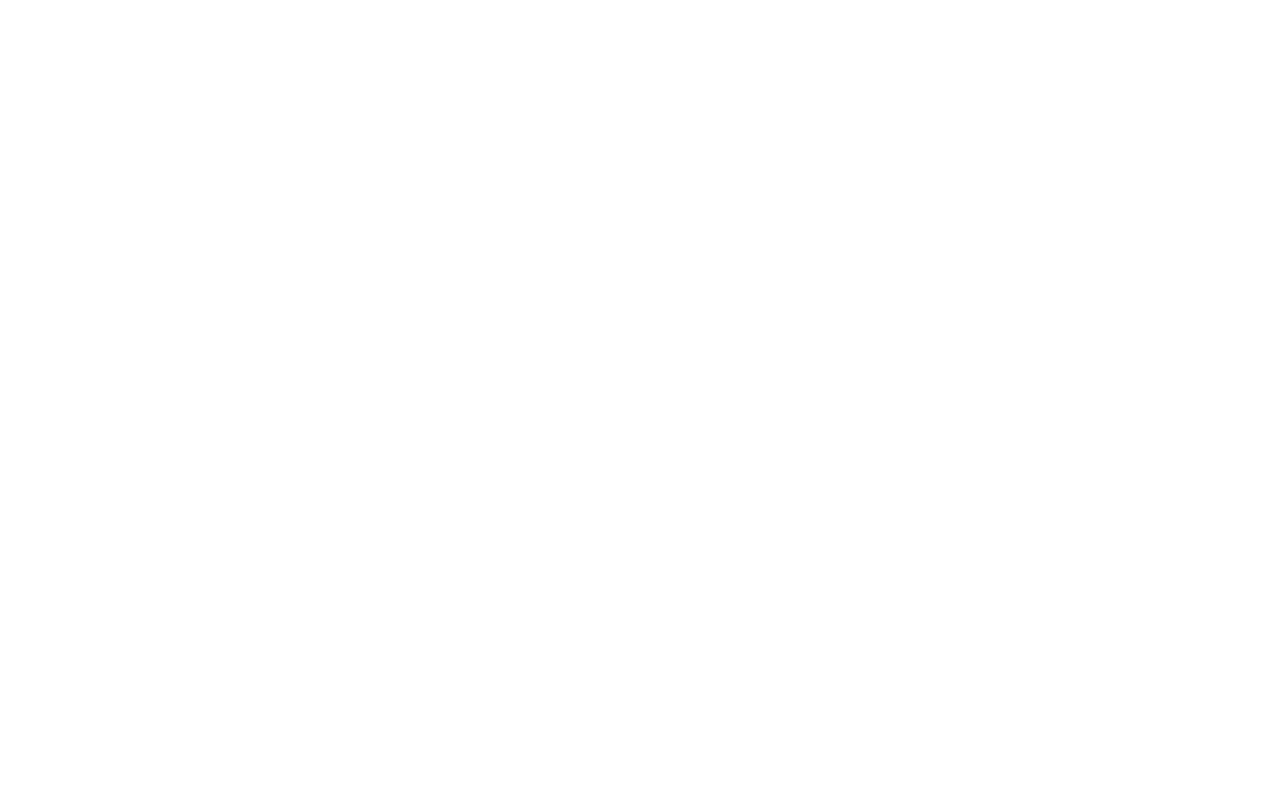
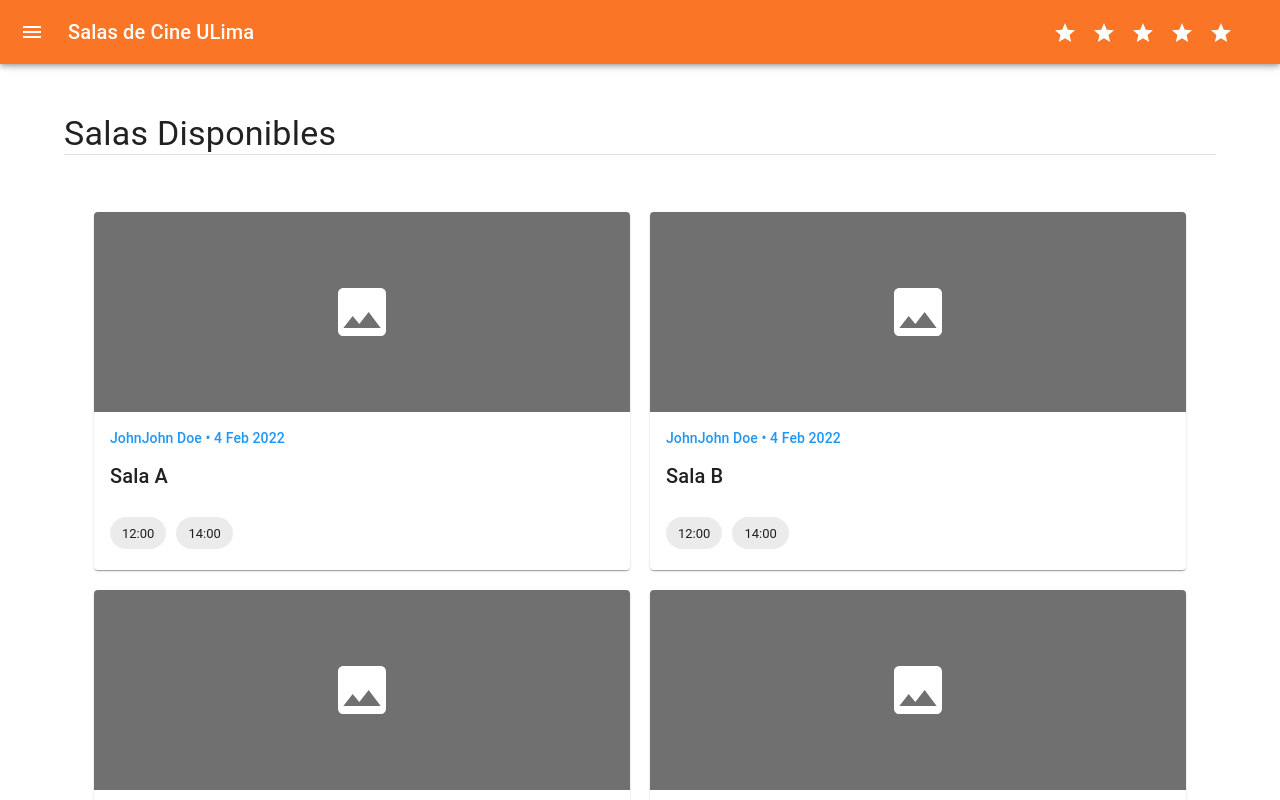
Before and after one commit to fcuya13/fcuya13.github.io, a React (Create React App) app: page /salas in a window 1280 px wide. Before the commit this address had no page. Shown: the top 800 px of the page. Built offline with nearby package versions, Linux system fonts and the light colour scheme.

Commit message:
SalasPage + Update SalaItemPage

```diff
--- a/src/App.js
+++ b/src/App.js
@@ -4,8 +4,9 @@
 import RegisterPage from "./pages/RegisterPage";
 import MoviesPage from "./pages/MoviesPage"
 import ReservaPage from "./pages/ReservaPage"
+import PeliculaItemPage from "./pages/PeliculaItemPage";
+import SalasPage from "./pages/SalasPage";
 import SalaItemPage from "./pages/SalaItemPage";
-import PeliculaItemPage from "./pages/PeliculaItemPage";
 
 function App() {
   return (
@@ -16,8 +17,9 @@
         <Route path="/registro" Component={RegisterPage}/>
         <Route path="/peliculas" Component={MoviesPage}/>
         <Route path="/reserva" Component={ReservaPage}/>
-        <Route path="/salaItem" Component={SalaItemPage}/>
         <Route path="/peliculas/beekeeper-sentencia-de-muerte" Component={PeliculaItemPage}/>
+        <Route path="/salas" Component={SalasPage}/>
+        <Route path="/salas/sala-a" Component={SalaItemPage}/>
       </Routes>
     </div>
   );
--- /dev/null
+++ b/src/components/CardList2.jsx
@@ -0,0 +1,21 @@
+import { Grid } from "@mui/material"
+import Cards2 from "./Cards2"
+
+const SalasRowCards = (props) => {
+    return <Grid
+        container
+        sx={ {marginBottom : '25px'}}>
+            {
+            props.row.map((elem) => {
+                return <Cards2
+                    inf={ elem.inf }
+                    tittle= { elem.tittle }
+                    labels = { elem.labels }
+                    path = { elem.path }
+                />
+            })
+        }
+    </Grid>
+}
+
+export default SalasRowCards
--- /dev/null
+++ b/src/components/Cards2.jsx
@@ -0,0 +1,56 @@
+import { Grid, Card, CardActionArea, CardMedia, CardContent, Typography, Icon, Chip } from '@mui/material';
+import PhotoIcon from '@mui/icons-material/Photo';
+import { Link } from "react-router-dom";
+
+const Cards2 = (props) => {
+    return (
+        <Grid item xs={6} justifyContent="center">
+            <Card sx={{ marginRight: "20px", marginBottom: "20px" }}>
+                <CardActionArea>
+                    <CardMedia
+                        sx={{
+                            backgroundColor: '#0000008F',
+                            display: 'flex',
+                            justifyContent: 'center',
+                            alignItems: 'center',
+                            height: 200
+                        }}
+                        component={Link}
+                        to={props.path}>
+                        <Icon component={PhotoIcon} style={{ fontSize: 64, color: 'white' }} />
+                    </CardMedia>
+                    <CardContent>
+                        <Typography
+                            sx={{
+                                fontSize: "14px",
+                                color: "#2196F3",
+                                fontStyle: "normal",
+                                fontWeight: 500,
+                                lineHeight: "157%",
+                                letterSpacing: 0.1
+                            }} >{props.inf}
+                        </Typography>
+                        <Typography
+                            sx={{
+                                fontSize: "20px",
+                                marginBottom: "25px",
+                                marginTop: "10px",
+                                fontStyle: "normal",
+                                fontWeight: 550,
+                                lineHeight: "160%",
+                                letterSpacing: 0.15
+                            }}>{props.tittle}</Typography>
+
+                        {props.labels.map(label => {
+                            return <Chip
+                                label={label}
+                                sx={{ marginRight: "10px", marginBottom: "5px" }} />
+                        })}
+                    </CardContent>
+                </CardActionArea>
+            </Card>
+        </Grid>
+    )
+}
+
+export default Cards2
--- a/src/components/Disponibles.jsx
+++ b/src/components/Disponibles.jsx
@@ -5,8 +5,9 @@
         border: '1px dashed #9747FF',
         backgroundColor: 'rgba(151, 71, 255, 0.04)',
         color: '#9747FF',
-        paddingLeft: '2em',
-        paddingRight: '2em'
+        padding: '4px 24px 4px 24px',
+        width: '80px',
+        height: '28px'
     }
 
     return <Box item xs = {6} width="50%" minWidth="25em" sx={{mt:8}}>
--- /dev/null
+++ b/src/components/SalasBody.jsx
@@ -0,0 +1,49 @@
+import CardList from "./CardList2"
+
+const SalasBody = () => {
+    const salasList = [
+        {
+            inf: "JohnJohn Doe • 4 Feb 2022",
+            tittle: "Sala A",
+            labels: ["12:00","14:00"],
+            path : "/salas/sala-a"
+        },
+        {
+            inf: "JohnJohn Doe • 4 Feb 2022",
+            tittle: "Sala B",
+            labels: ["12:00","14:00"],
+            path : "/salas/sala-b"
+        },
+        {
+            inf: "JohnJohn Doe • 4 Feb 2022",
+            tittle: "Sala C",
+            labels: ["12:00","14:00"],
+            path : "/salas/sala-c"
+        },
+        {
+            inf: "JohnJohn Doe • 4 Feb 2022",
+            tittle: "Sala D",
+            labels: ["12:00","14:00"],
+            path : "/salas/sala-d"
+        },
+        {
+            inf: "JohnJohn Doe • 4 Feb 2022",
+            tittle: "Sala E",
+            labels: ["12:00","14:00"],
+            path : "/salas/sala-e"
+        },
+        {
+            inf: "JohnJohn Doe • 4 Feb 2022",
+            tittle: "Sala F",
+            labels: ["12:00","14:00"],
+            path : "/salas/sala-f"
+        },
+    ]
+
+
+    return <div style={ { marginLeft: '30px', marginRight: '10px'}}>
+        <CardList row = { salasList }/>
+    </div>
+}
+
+export default SalasBody
--- a/src/pages/PeliculaItemPage.jsx
+++ b/src/pages/PeliculaItemPage.jsx
@@ -75,7 +75,7 @@
                         </Typography>
                     </CardHeader>
                     <CardContent>
-                        <Typography variant="body1" sx={{ fontSize: { xs: '1em', sm: '0.8em', md:'1em' } }}>
+                        <Typography variant="body1" color="text.secondary" sx={{ fontSize: { xs: '1em', sm: '0.8em', md:'1em' } }}>
                         La brutal campaña de venganza de un hombre adquiere dimensiones nacionales cuando se descubre que es un antiguo agente de una poderosa organización clandestina conocida como "Los apicultores".
                         </Typography>
                     </CardContent>
--- a/src/pages/SalaItemPage.jsx
+++ b/src/pages/SalaItemPage.jsx
@@ -1,26 +1,33 @@
-import { Container, Grid, Typography, Link, Card, CardMedia, CardContent, CardActions, Button } from "@mui/material"
+import { Container, Grid, Typography, Card, CardMedia, CardContent } from "@mui/material"
 import PageLayout from "../components/PageLayout"
 import LocationOnIcon from '@mui/icons-material/LocationOn';
-import Avatar from '@mui/material/Avatar';
-import Stack from '@mui/material/Stack';
 import { CardHeader } from "react-bootstrap";
+import ListaDisponibles from "../components/ListaDisponibles";
 
-
-const SalaItemPage = () => {
-
-    const buttonStyle = {
-        width: '80px',
-        height: '28px',
-        padding: '4px 24px',
-        borderRadius: '4px',
-        border: '1px dashed #9747FF',
-        background: 'rgba(151, 71, 255, 0.04)',
-        color: '#9747FF',
-    };
-
-    const cardStyle = {
-        marginTop: '24px',
-    };
+const SalaItemPage=()=>{
+    const listaSalas=[
+        {
+            avatarTitulo: "BS",
+            nombreDisponible: "Beekeper Sentencia de Muerte",
+            descripcionDisponible: "It is a long established fact that a reader will be distracted by the readable content of a page when looking at its layout.",
+            horario1: "15:00",
+            horario2: "17:00"
+        },
+        {
+            avatarTitulo: "NG",
+            nombreDisponible: "El Niño y la Garza",
+            descripcionDisponible: "It is a long established fact that a reader will be distracted by the readable content of a page when looking at its layout.",
+            horario1: "16:00",
+            horario2: "18:00"
+        },
+        {
+            avatarTitulo: "JC",
+            nombreDisponible: "Jack en la Caja Maldita 3",
+            descripcionDisponible: "It is a long established fact that a reader will be distracted by the readable content of a page when looking at its layout.",
+            horario1: "20:00",
+            horario2: "22:00"
+        }
+    ]
 
     return (
     <PageLayout>
@@ -40,121 +47,51 @@
                             <Typography variant="h4">
                                 SALA A
                             </Typography>
-                            <Typography variant='subtitle1' color="gray" sx={{ mb: 2 }}>
+                            <box>
+                                <Typography variant='subtitle1' color="gray" sx={{ mb: 2,  display:'inline-flex'}}>
                                     <LocationOnIcon sx={{ mr: 2 }}/>
-                                <Link href="#" underline="none">Pabellón X - ULima</Link>
+                                    <Typography color="#009CD2">Pabellón X - ULima</Typography>
                                 </Typography>
+                            </box>
             </Container>
         <Grid container spacing={2}>
-        <Grid item xs = {8}>
-            <Card>
+            <Grid item sm = {8} sx={{height: "100%"}}>
+                <Card variant="outlined">
                     <CardMedia
                         component="img"
-                    image="https://placehold.co/600x400"
+                        image="https://placehold.co/540x280"
                     />
                 </Card>
             </Grid>
-        <Grid item xs = {4}>
-            <Card>
+            <Grid item sm = {4} minWidth="10rem">
+                <Card sx={{height: "100%"}}>
                     <CardHeader>
-                    <Typography variant="h5" sx={{ padding: 2 }}>
+                        <Typography variant="h5" sx={{ padding: 2, pb:{xs:'0rem'}}}>
                             Historia
                         </Typography>
                     </CardHeader>
                     <CardContent>
-                    <Typography variant="body1" color="text.secondary">
+                        <Typography variant="body1" color="text.secondary" sx={{ fontSize: { xs: '1em', sm: '0.8em', md:'1em' } }}>
                         La Facultad de Comunicación tiene tres estudios, los cuales son sets profesionales que se utilizan para televisión, streaming y diversas realizaciones audiovisuales. Cada uno de ellos está equipado con tres cámaras de video digitales full HD, switcher digital, pantallas de monitoreo tanto en Control y Estudio, dos tituladores y grabadoras/reproductoras de video. El sonido comprende: consola de audio, micrófonos de mano, de pecho, boom y de vincha. El sistema de iluminación trabaja con control de iluminación, luces alógenas de varios tipos: Fresnel, Scoop, Broad, Cañón, además del rack de control técnico con instrumentos de medición.
                         </Typography>
                     </CardContent>
                 </Card>
             </Grid>
         </Grid>
-        <Grid>
-            <Grid item xs = {6}>
+        <Grid item xs = {12} sx={{mt:4, mb:5}}>
             <Typography variant="h4" sx={{ mt: 2}}>
                     Películas disponibles
             </Typography>
+            <Container sx={{mt: 4}}>
+                <ListaDisponibles
+                    listaDisponibles={listaSalas}>
+                </ListaDisponibles>
+            </Container>
         </Grid>
-        </Grid>
-        <Container>
-        <Grid>
-            <Grid item xs = {8}>
-            <Card elevation={0} style={cardStyle}>
-                <CardHeader>
-                    <Stack direction="row" spacing={2} sx={{ml: 2, mt: 2}}>
-                        <><Avatar variant="rounded" sx={{background: '#BDBDBD'}}>BS</Avatar></>
-                        <><Typography variant='h6' color="text.primary">Beekeper Sentencia de Muerte</Typography></>
-                    </Stack>
-                </CardHeader>
-                <CardContent>
-                    <Typography variant="body1" color="text.secondary">
-                    It is a long established fact that a reader will be distracted by the readable content of a page when looking at its layout.
-                    </Typography>
-                </CardContent>
-                <CardActions>
-                    <Button
-                    variant="outlined"
-                    style={buttonStyle}
-                >15:00</Button>
-                    <Button
-                    variant="outlined"
-                    style={buttonStyle}
-                    >17:00</Button>
-                </CardActions>
-            </Card>
-            <Card elevation={0} style={cardStyle}>
-                <CardHeader>
-                    <Stack direction="row" spacing={2} sx={{ml: 2, mt: 2}}>
-                        <><Avatar variant="rounded" sx={{background: '#BDBDBD'}}>NG</Avatar></>
-                        <><Typography variant='h6' color="text.primary">El Niño y la Garza</Typography></>
-                    </Stack>
-                </CardHeader>
-                <CardContent>
-                    <Typography variant="body1" color="text.secondary">
-                    It is a long established fact that a reader will be distracted by the readable content of a page when looking at its layout.
-                    </Typography>
-                </CardContent>
-                <CardActions>
-                    <Button
-                    variant="outlined"
-                    style={buttonStyle}
-                    >16:00</Button>
-                    <Button
-                    variant="outlined"
-                    style={buttonStyle}
-                    >18:00</Button>
-                </CardActions>
-            </Card>
-            <Card elevation={0} style={cardStyle}>
-                <CardHeader>
-                    <Stack direction="row" spacing={2} sx={{ml: 2, mt: 2}}>
-                        <><Avatar variant="rounded" sx={{background: '#BDBDBD'}}>JC</Avatar></>
-                        <><Typography variant='h6' color="text.primary">Jack en la Caja Maldita 3</Typography></>
-                    </Stack>
-                </CardHeader>
-                <CardContent>
-                    <Typography variant="body1" color="text.secondary">
-                    It is a long established fact that a reader will be distracted by the readable content of a page when looking at its layout.
-                    </Typography>
-                </CardContent>
-                <CardActions>
-                    <Button
-                    variant="outlined"
-                    style={buttonStyle}
-                    >20:00</Button>
-                    <Button
-                    variant="outlined"
-                    style={buttonStyle}
-                    >22:00</Button>
-                </CardActions>
-            </Card>
-            </Grid>
-        </Grid>
-        </Container>
       </Container>
     </Grid>
     </PageLayout>
   )
 }
 
-export default SalaItemPage;
+export default SalaItemPage
--- /dev/null
+++ b/src/pages/SalasPage.jsx
@@ -0,0 +1,26 @@
+import { Container, Grid } from "@mui/material"
+import PageLayout from "../components/PageLayout"
+import SalasBody from "../components/SalasBody"
+
+const SalasPage = () => {
+  return(
+    <PageLayout>
+    <Grid
+      container
+      style={{ fontFamily: 'Roboto, sans-serif' }}>
+      <Container>
+        <h2 style={{
+          borderBottom: '1px solid #0000001F',
+          marginBottom: '5%',
+          marginTop: "25px",
+          fontSize: '34px',
+          fontWeight: 400,
+          letterSpacing: 0.25
+        }}>Salas Disponibles</h2>
+        <SalasBody/>
+      </Container>
+    </Grid>
+    </PageLayout>)
+}
+
+export default SalasPage
```
Lines whose indentation alone changed are shown as unchanged.
